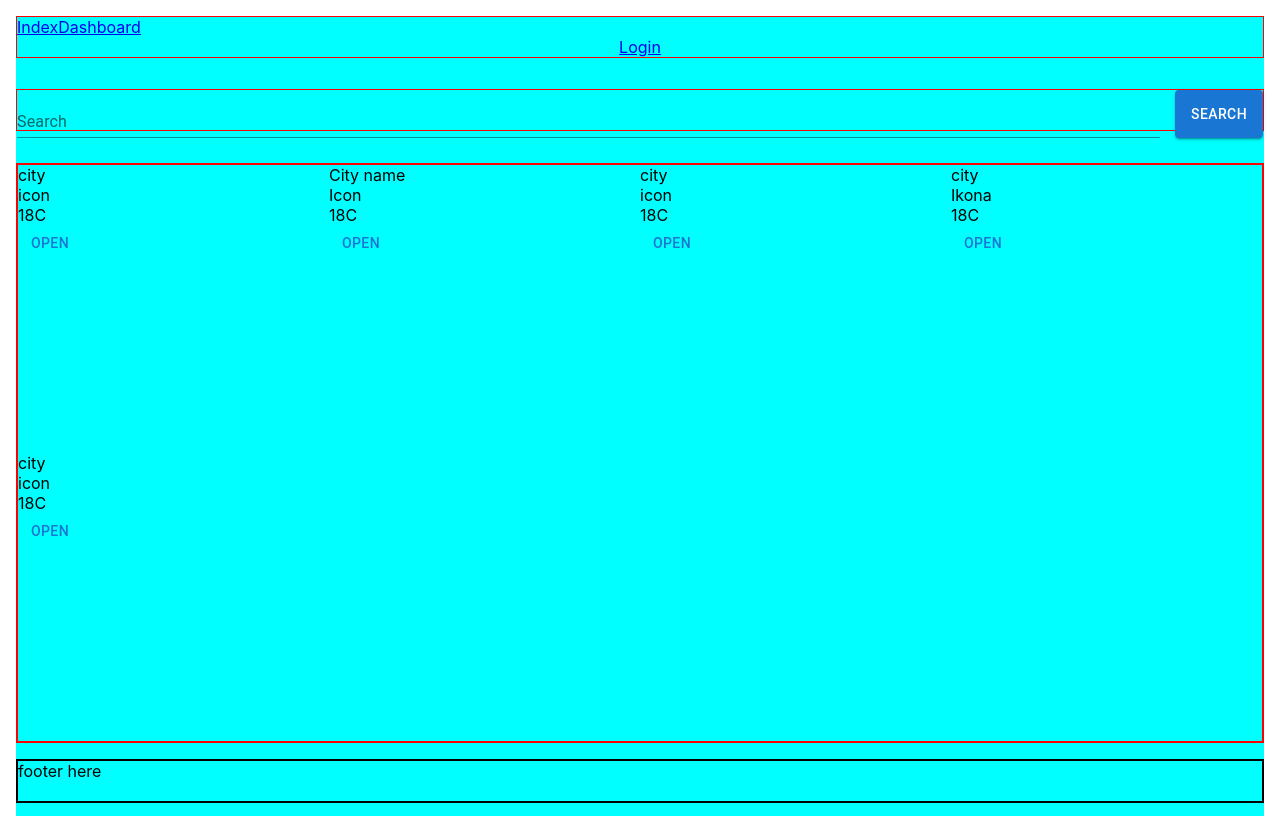
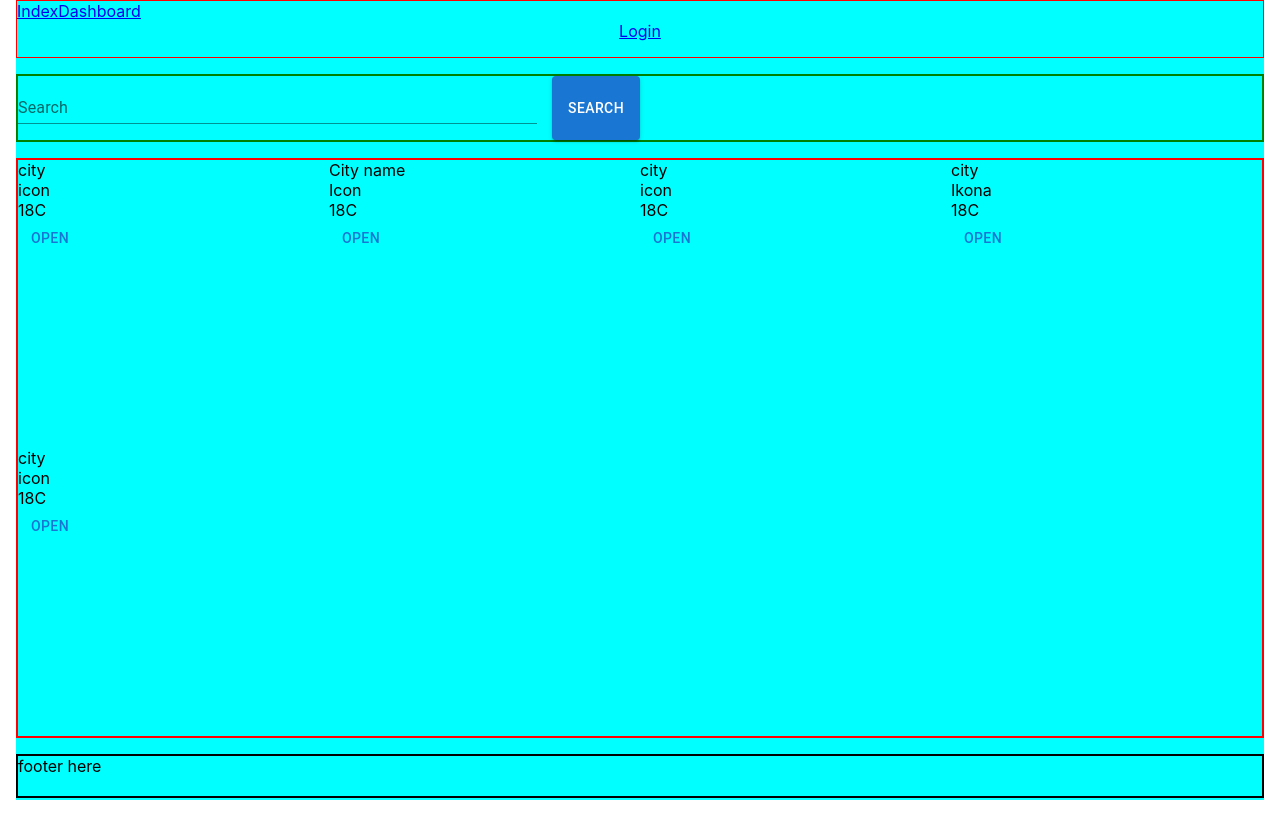
Before and after one commit to GoranAviani/react_apollo_client_3_cache, a React (Create React App) app: page / in a window 1280 px wide. Built offline with nearby package versions, Linux system fonts and the light colour scheme.

Commit message:
first steps

```diff
--- a/src/components/Navigation/Navigation.css
+++ b/src/components/Navigation/Navigation.css
@@ -1,4 +1,4 @@
 .navigation {
-    height: 5vh;
+    height: 7vh;
     border: 1px solid red;
 }
--- a/src/components/SearchSection/SearchSection.js
+++ b/src/components/SearchSection/SearchSection.js
@@ -7,7 +7,7 @@ import './SearchSection.css'
 const SearchSection = ({searchCityAPIHandler}) => {
 
     return (
-        <div className="navigation">
+        <div className="searchSection">
             <Search searchCityAPIHandler={searchCityAPIHandler}/>
         </div>
     )
--- a/src/css/GlobalContainer.css
+++ b/src/css/GlobalContainer.css
@@ -1,4 +1,4 @@
 .globalContainer {
-    padding: 2vh 2vh 0vh 2vh;
+    padding: 0vh 2vh 0vh 2vh;
 
 }
```
